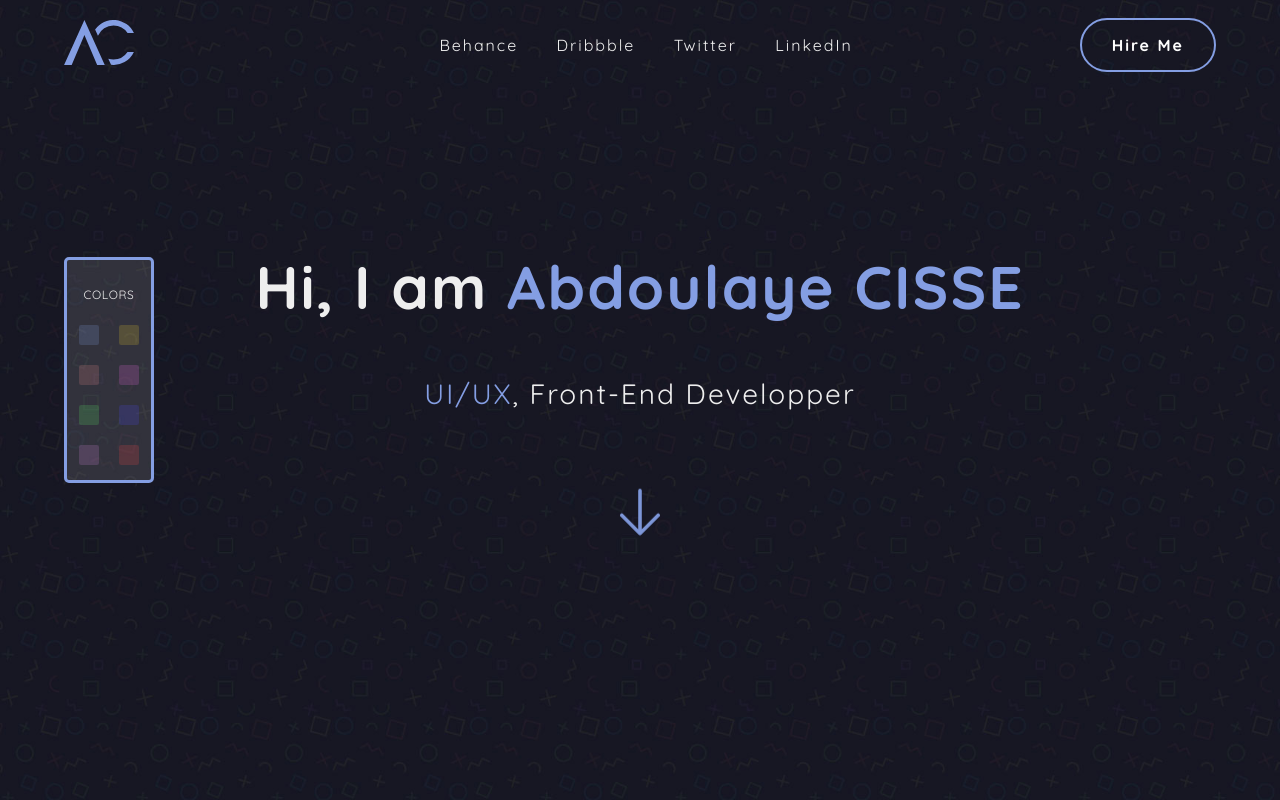
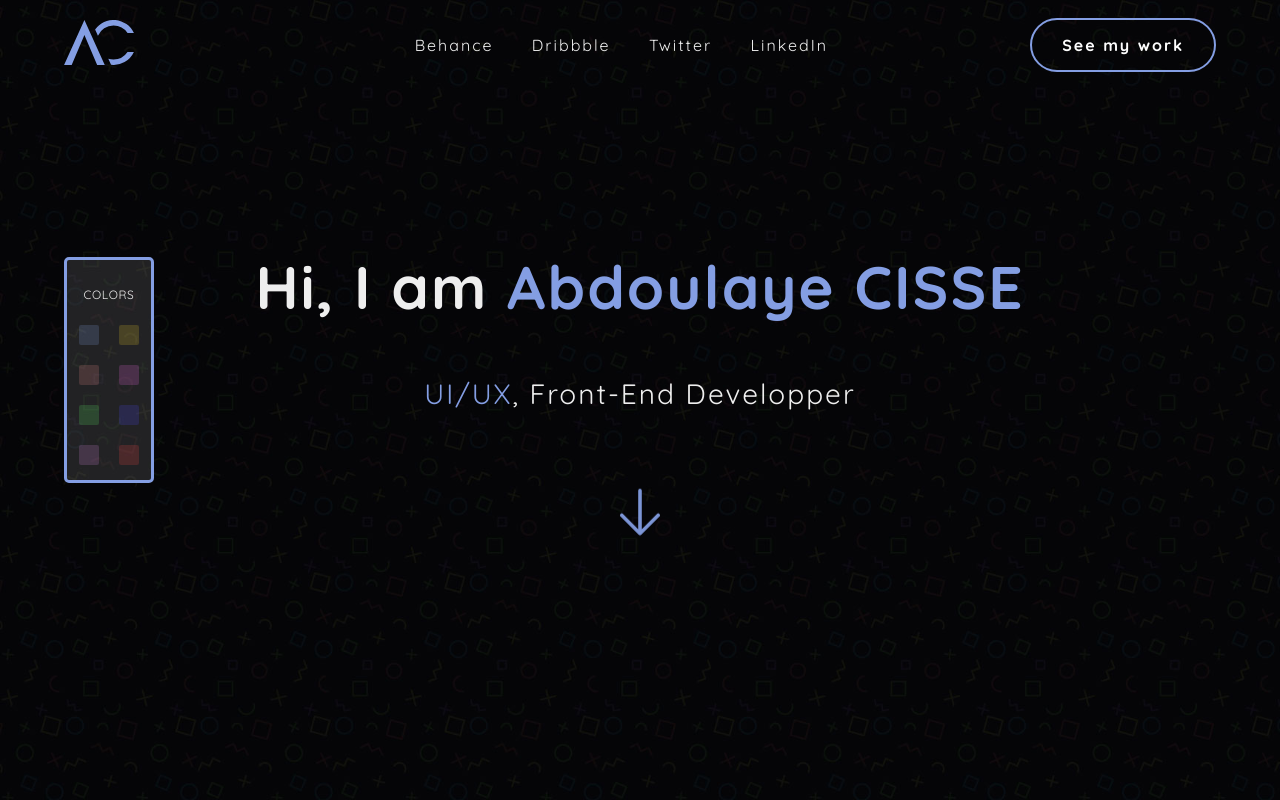
Before and after one commit to Abdou-Ceesay/Abdou-Ceesay.github.io, a plain HTML site: page html/index.html in a window 1280 px wide. Shown: the top 800 px of the page. Drawn offline with nearby package versions, Linux system fonts and the light colour scheme.

Commit message:
BG CHANGE DARK

```diff
--- a/css/_globals.scss
+++ b/css/_globals.scss
@@ -11,7 +11,7 @@ html {
 }
 
 body {
-    background-image: url(../img/pattern5.jpg);
+    background-image: url(../img/pattern6.jpg);
     background-attachment: fixed;
     background-size: cover;
     margin: 0;
--- a/html/index.html
+++ b/html/index.html
@@ -40,7 +40,7 @@
                     </ul>
                 </div>
 
-                <a href="#" class="hire-me">Hire Me</a>
+                <a href="#" class="hire-me">See my work</a>
             </nav>
 
 
```
Also changed, not shown: css/main.scss (+7 -0 lines), css/main.css, img/pattern6.jpg (added), 1 other file.
